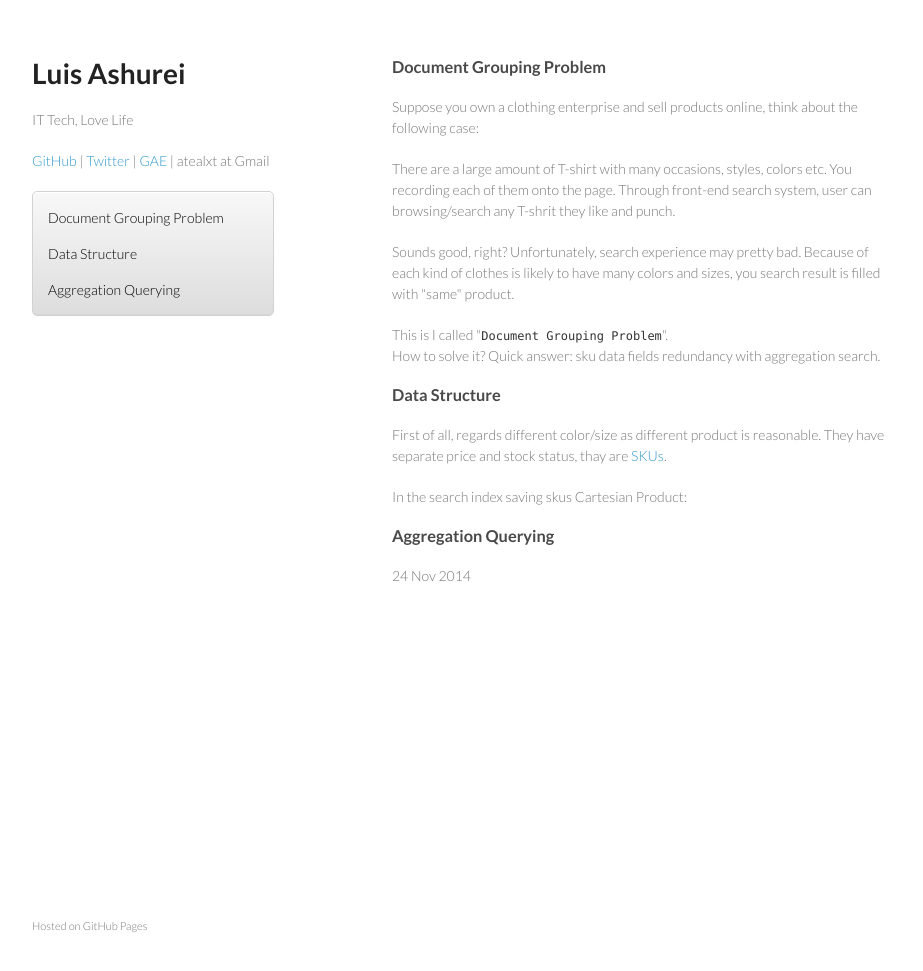
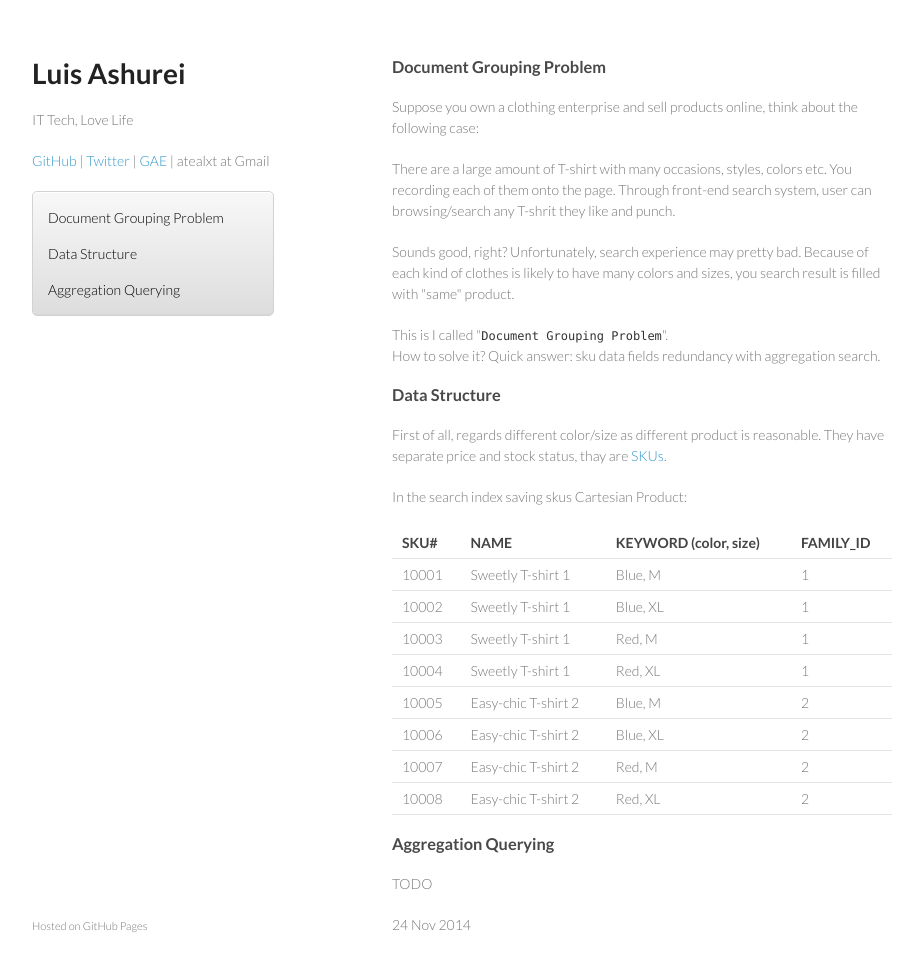
Before and after one commit to atealxt/atealxt.github.io, a Jekyll site: the page built from _posts/2014-11-24-document-grouping-problem.html, in a window 1280 px wide and 1005 px high. Shown: the top 971 px of the window, without its empty margins (178-1101 px from the left). Built offline with Jekyll 4.4.1, drawn with Linux system fonts in a browser that asks for light colours; comment, search, counter and statistics services are not loaded.

Commit message:
Update 2014-11-24-document-grouping-problem.html

```diff
--- a/_posts/2014-11-24-document-grouping-problem.html
+++ b/_posts/2014-11-24-document-grouping-problem.html
@@ -40,6 +40,66 @@ They have separate price and stock status, thay are <a target="_blank" href="htt
 In the search index saving skus Cartesian Product:
 </p>
 
+<table>
+  <thead>
+    <tr>
+      <th>SKU#</th>
+      <th>NAME</th>
+      <th>KEYWORD (color, size)</th>
+      <th>FAMILY_ID</th>
+    </tr>
+  </thead>
+  <tbody>
+    <tr>
+      <td>10001</td>
+      <td>Sweetly T-shirt 1</td>
+      <td>Blue, M</td>
+      <td>1</td>
+    </tr>
+    <tr>
+      <td>10002</td>
+      <td>Sweetly T-shirt 1</td>
+      <td>Blue, XL</td>
+      <td>1</td>
+    </tr>
+    <tr>
+      <td>10003</td>
+      <td>Sweetly T-shirt 1</td>
+      <td>Red, M</td>
+      <td>1</td>
+    </tr>
+    <tr>
+      <td>10004</td>
+      <td>Sweetly T-shirt 1</td>
+      <td>Red, XL</td>
+      <td>1</td>
+    </tr>
+    <tr>
+      <td>10005</td>
+      <td>Easy-chic T-shirt 2</td>
+      <td>Blue, M</td>
+      <td>2</td>
+    </tr>
+    <tr>
+      <td>10006</td>
+      <td>Easy-chic T-shirt 2</td>
+      <td>Blue, XL</td>
+      <td>2</td>
+    </tr>
+    <tr>
+      <td>10007</td>
+      <td>Easy-chic T-shirt 2</td>
+      <td>Red, M</td>
+      <td>2</td>
+    </tr>
+    <tr>
+      <td>10008</td>
+      <td>Easy-chic T-shirt 2</td>
+      <td>Red, XL</td>
+      <td>2</td>
+    </tr>
+  </tbody>
+</table>
 
 <h3>
 <a href="#aggregation-querying" name="aggregation-querying" class="anchor"><span class="octicon octicon-link"></span></a>
@@ -47,5 +107,5 @@ Aggregation Querying
 </h3>
 
 <p>
-
+TODO
 </p>
```
